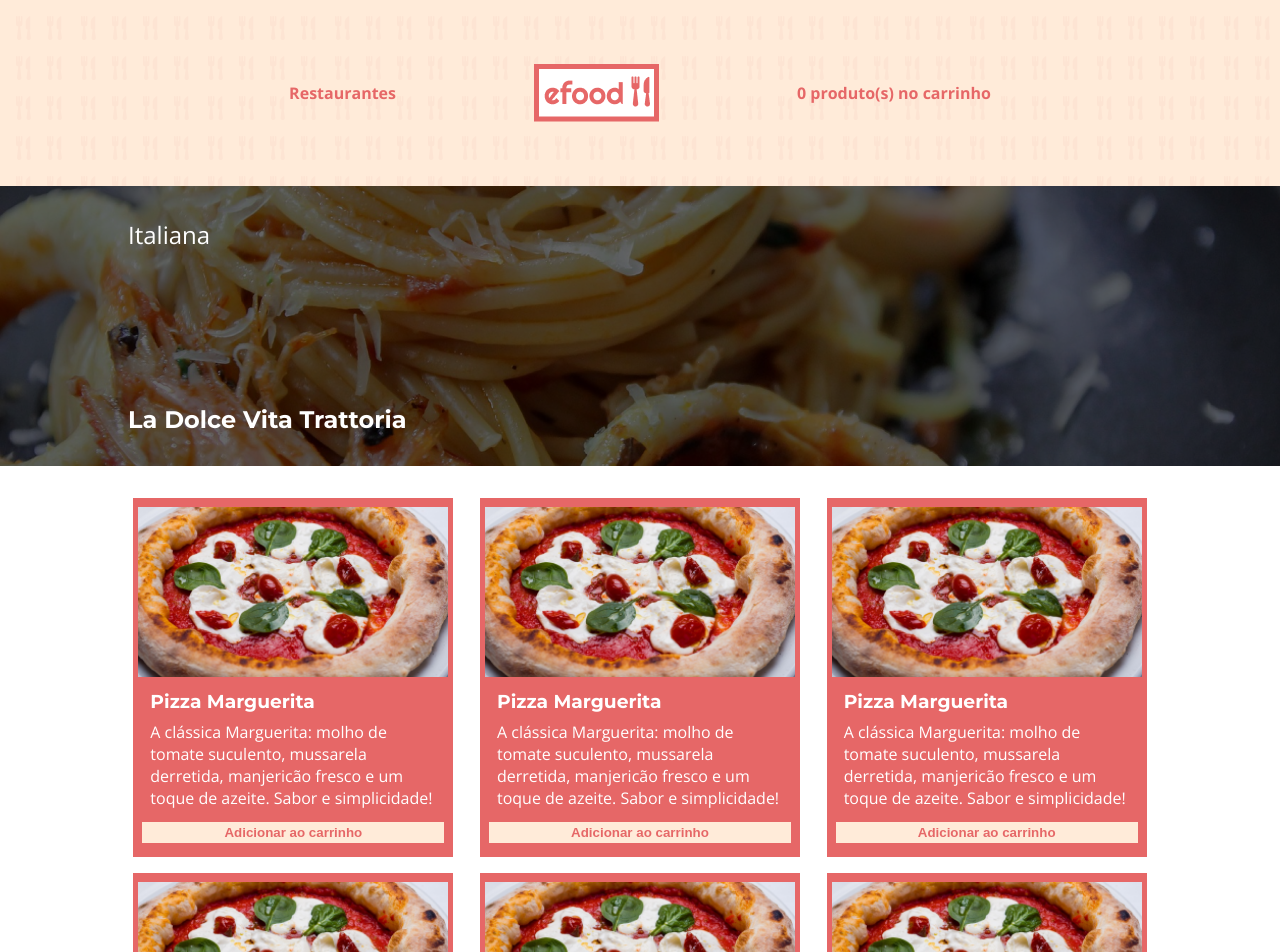
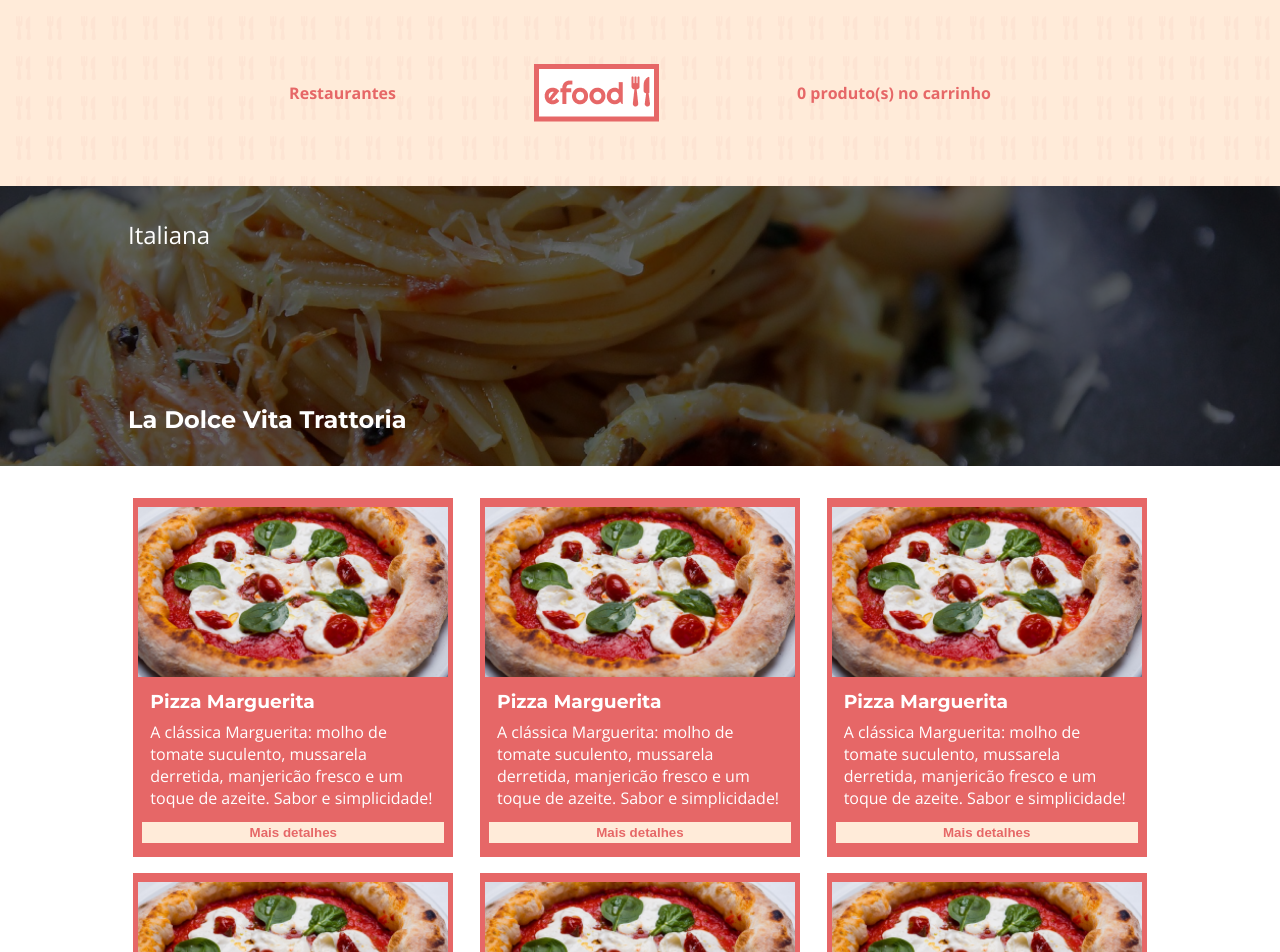
Before and after one commit to alvesxdani/efood-ebac, a React (Vite) app: page /about/0 in a window 1280 px wide. Shown: the top 952 px of the page. Built offline with nearby package versions, Linux system fonts and the light colour scheme.

Commit message:
:bug: fix: texto do botão 'mais detalhes'

```diff
--- a/src/components/CardPedido/index.tsx
+++ b/src/components/CardPedido/index.tsx
@@ -23,7 +23,7 @@
         <p>{descricao}</p>
       </div>
       {/* <button onClick={onclick}>Mais detalhes</button> */}
-      <button onClick={onclick}>Adicionar ao carrinho</button>
+      <button onClick={onclick}>Mais detalhes</button>
     </StyledCardPedido>
   )
 }
```
